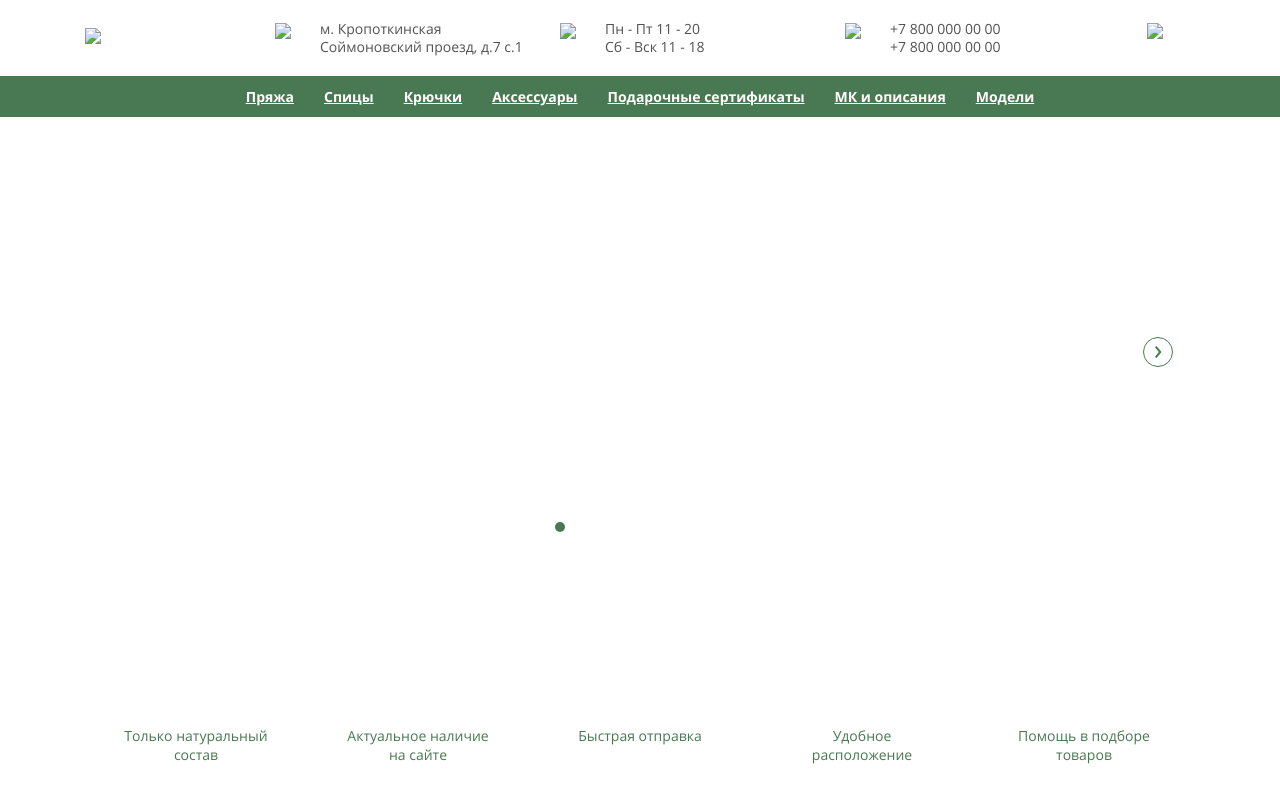
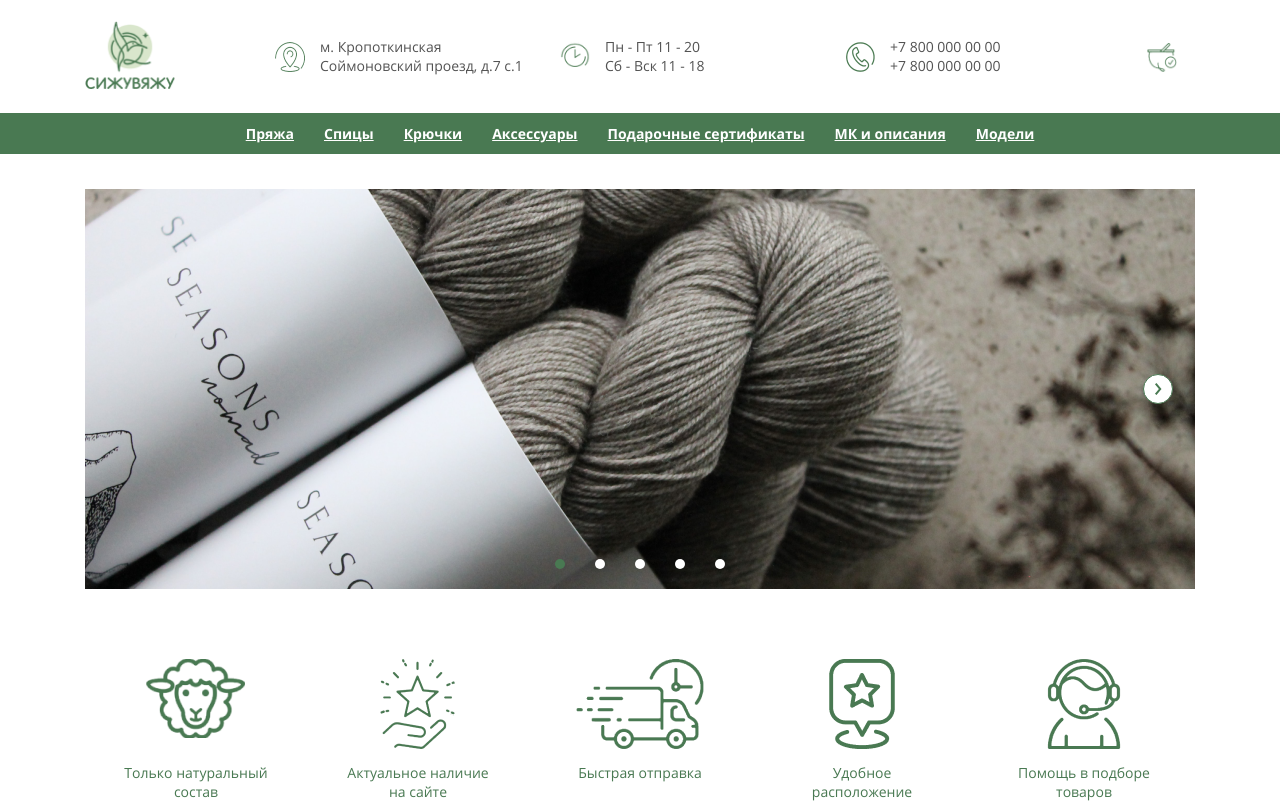
Before and after one commit to AnastasiaElhovaWeb/ecwid, a website: page src/pug/index.pug in a window 1280 px wide. Shown: the top 804 px of the page. Drawn offline with nearby package versions, Linux system fonts and the light colour scheme; files that its build step writes are made by us from their sources; the site is published under a folder, as on GitHub Pages, so addresses that start at the root find nothing; files whose address does not match are found by name; a web font is replaced by a local one.

Commit message:
Исправляет пути к картинкам

```diff
--- a/src/pug/blocks/_header.pug
+++ b/src/pug/blocks/_header.pug
@@ -4,32 +4,32 @@
             .col-2
                 .header__block
                     a.header__logo(href='#')
-                        img(src='/assets/image/logo.png')
+                        img(src='assets/image/logo.png')
             .col-3.d-mobile-none
                 .header__block
                     .header__icon
-                        img(src='/assets/image/icon-adres.png')
+                        img(src='assets/image/icon-adres.png')
                     .header__content
                         p м. Кропоткинская
                         p Соймоновский проезд, д.7 с.1
             .col-3.d-mobile-none
                 .header__block
                     .header__icon
-                        img(src='/assets/image/icon-clock.png')
+                        img(src='assets/image/icon-clock.png')
                     .header__content
                         p Пн - Пт     11 - 20
                         p Сб - Вск    11 - 18
             .col-3.d-mobile-none
                 .header__block
                     .header__icon
-                        img(src='/assets/image/icon-phone.png')
+                        img(src='assets/image/icon-phone.png')
                     .header__content
                         p +7 800 000 00 00
                         p +7 800 000 00 00
             .col-8.col-lg-1
                 .header__block
                     .header__icon.header__icon-basket
-                        img(src='/assets/image/icon-basket.png')
+                        img(src='assets/image/icon-basket.png')
 
             .menu.col-2
                 input#menu__toggle(type='checkbox')
--- a/src/pug/index.pug
+++ b/src/pug/index.pug
@@ -13,15 +13,15 @@
                     .slider
                         .slider__inner
                             .slider__item
-                                img.slider__img(src='/assets/images/slider/slider-1.png' alt='')
+                                img.slider__img(src='assets/images/slider/slider-1.png' alt='')
                             .slider__item
-                                img.slider__img(src='/assets/images/slider/slider-2.jpg' alt='')
+                                img.slider__img(src='assets/images/slider/slider-2.jpg' alt='')
                             .slider__item
-                                img.slider__img(src='/assets/images/slider/slider-3.jpg' alt='')
+                                img.slider__img(src='assets/images/slider/slider-3.jpg' alt='')
                             .slider__item
-                                img.slider__img(src='/assets/images/slider/slider-1.png' alt='')
+                                img.slider__img(src='assets/images/slider/slider-1.png' alt='')
                             .slider__item
-                                img.slider__img(src='/assets/images/slider/slider-4.jpg' alt='')
+                                img.slider__img(src='assets/images/slider/slider-4.jpg' alt='')
                         .slider__navigation
                         .slider__arrow.slider__arrow_left
                         .slider__arrow.slider__arrow_right
@@ -31,23 +31,23 @@
                     .advantage__list
                         .advantage__item
                             .advantage__container_image
-                                img.advantage__image(src='/assets/images/advantages/image-1.png' alt='' title='')
+                                img.advantage__image(src='assets/images/advantages/image-1.png' alt='' title='')
                             p.advantage__text Только натуральный состав
                         .advantage__item
                             .advantage__container_image
-                                img.advantage__image(src='/assets/images/advantages/image-2.png' alt='' title='')
+                                img.advantage__image(src='assets/images/advantages/image-2.png' alt='' title='')
                             p.advantage__text Актуальное наличие на сайте
                         .advantage__item
                             .advantage__container_image
-                                img.advantage__image(src='/assets/images/advantages/image-3.png' alt='' title='')
+                                img.advantage__image(src='assets/images/advantages/image-3.png' alt='' title='')
                             p.advantage__text Быстрая отправка
                         .advantage__item
                             .advantage__container_image
-                                img.advantage__image(src='/assets/images/advantages/image-4.png' alt='' title='')
+                                img.advantage__image(src='assets/images/advantages/image-4.png' alt='' title='')
                             p.advantage__text Удобное расположение
                         .advantage__item
                             .advantage__container_image
-                                img.advantage__image(src='/assets/images/advantages/image-5.png' alt='' title='')
+                                img.advantage__image(src='assets/images/advantages/image-5.png' alt='' title='')
                             p.advantage__text Помощь в подборе товаров
 
 
```
Also changed, not shown: www/index.html.
